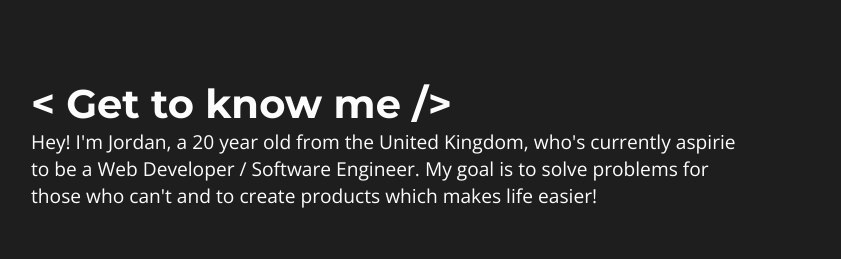
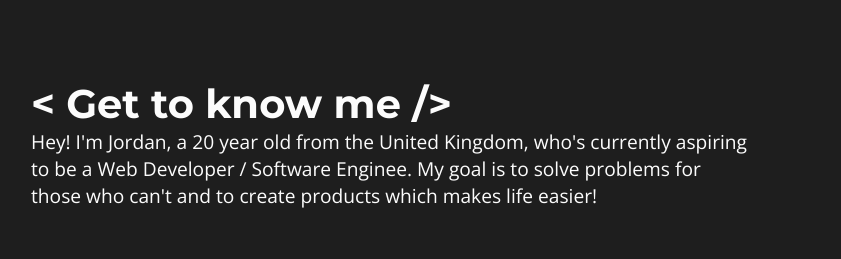
Before and after one commit to Jordyrock15/Personal-Portfolio-Next-Js, a Next.js app: page / in a window 1280 px wide. Shown: the part 1020-1279 px from the top of the page, without its empty margins (225-1066 px from the left). Built offline with nearby package versions, Linux system fonts and the light colour scheme.

Commit message:
Fixing bugs on about me component

```diff
--- a/components/AboutMe.js
+++ b/components/AboutMe.js
@@ -18,8 +18,8 @@ export default function AboutMe() {
 			<TextContainer variants={scrollReveal} ref={ref} animate={controls} initial='hidden'>
 				<H2>&#60; Get to know me /&#62;</H2>
 				<P>
-					Hey! I'm Jordan, a 20 year old from the United Kingdom, who's currently aspirie
-					to be a Web Developer / Software Engineer. My goal is to solve problems for
+					Hey! I'm Jordan, a 20 year old from the United Kingdom, who's currently aspiring
+					to be a Web Developer / Software Enginee. My goal is to solve problems for
 					those who can't and to create products which makes life easier!
 				</P>
 			</TextContainer>
```
